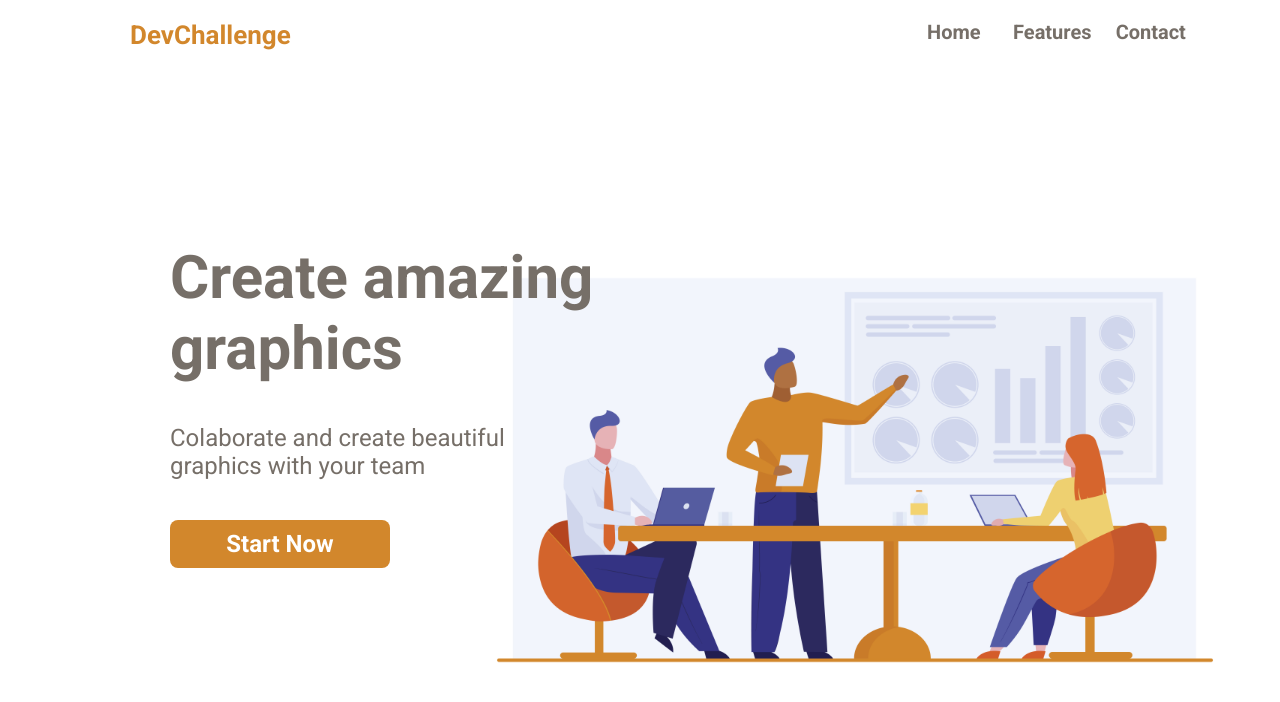
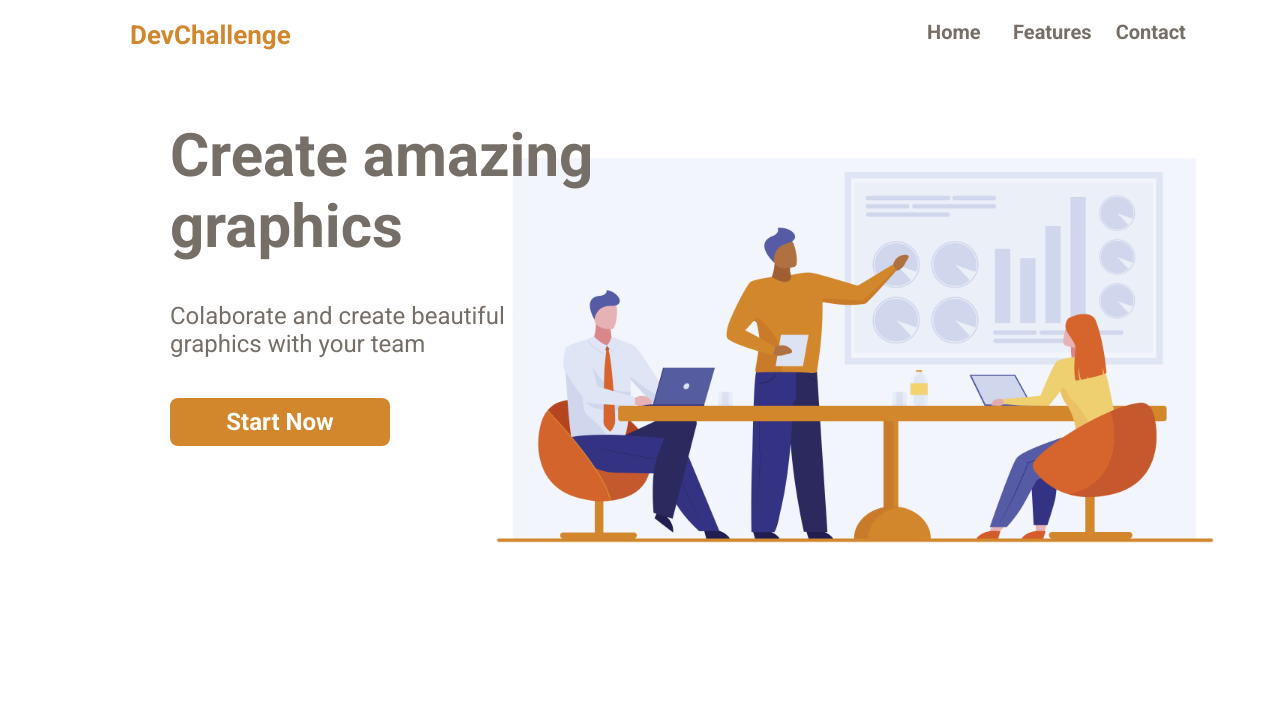
Before and after one commit to jonlima2018/amazing-graph, a React (Create React App) app: page / in a window 1280 px wide. Shown: the top 702 px of the page. Built offline with nearby package versions, Linux system fonts and the light colour scheme.

Commit message:
fix: modify heigth and margin

```diff
--- a/src/pages/Home/Styled.js
+++ b/src/pages/Home/Styled.js
@@ -3,20 +3,18 @@ import teams from "../../assets/team.jpg";
 
 const Container = styled.div`
 	display: flex;
-	height: 100vh;
 	width: ${({ theme }) => theme.screenWidth.w1};
-	margin: 0 auto;
-
-	background: url(${teams});
+	margin: 50px auto;
+	align-items: center;
+	background-image: url(${teams});
 	background-repeat: no-repeat;
 	background-size: 750px 450px;
 	background-position: right center;
-	align-items: center;
 
 	.home__containt {
-		margin-top: -130px;
+		height: 460px;
+		width: 430px;
 		margin-left: 120px;
-		width: 430px;
 
 		h1,
 		p {
```
